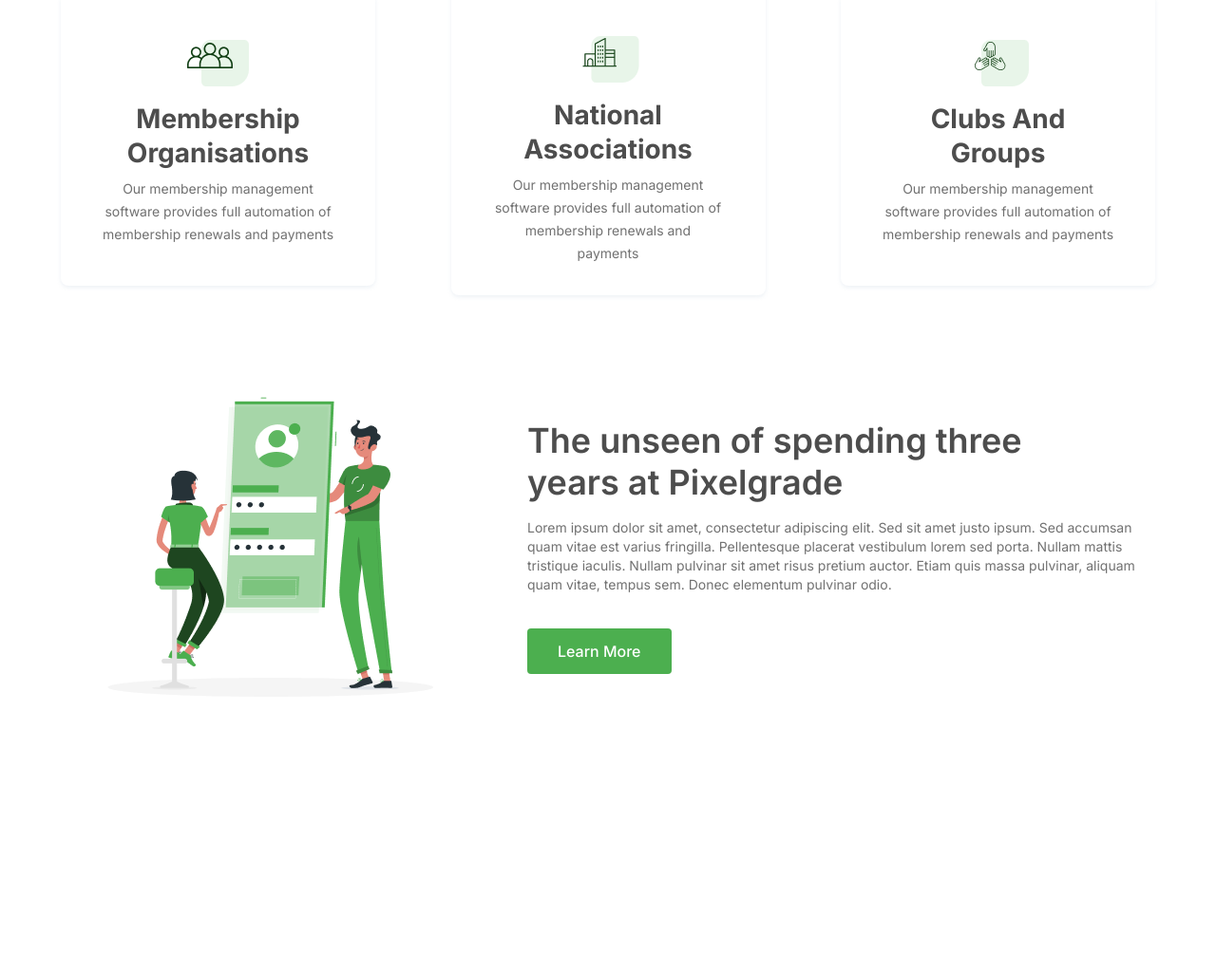
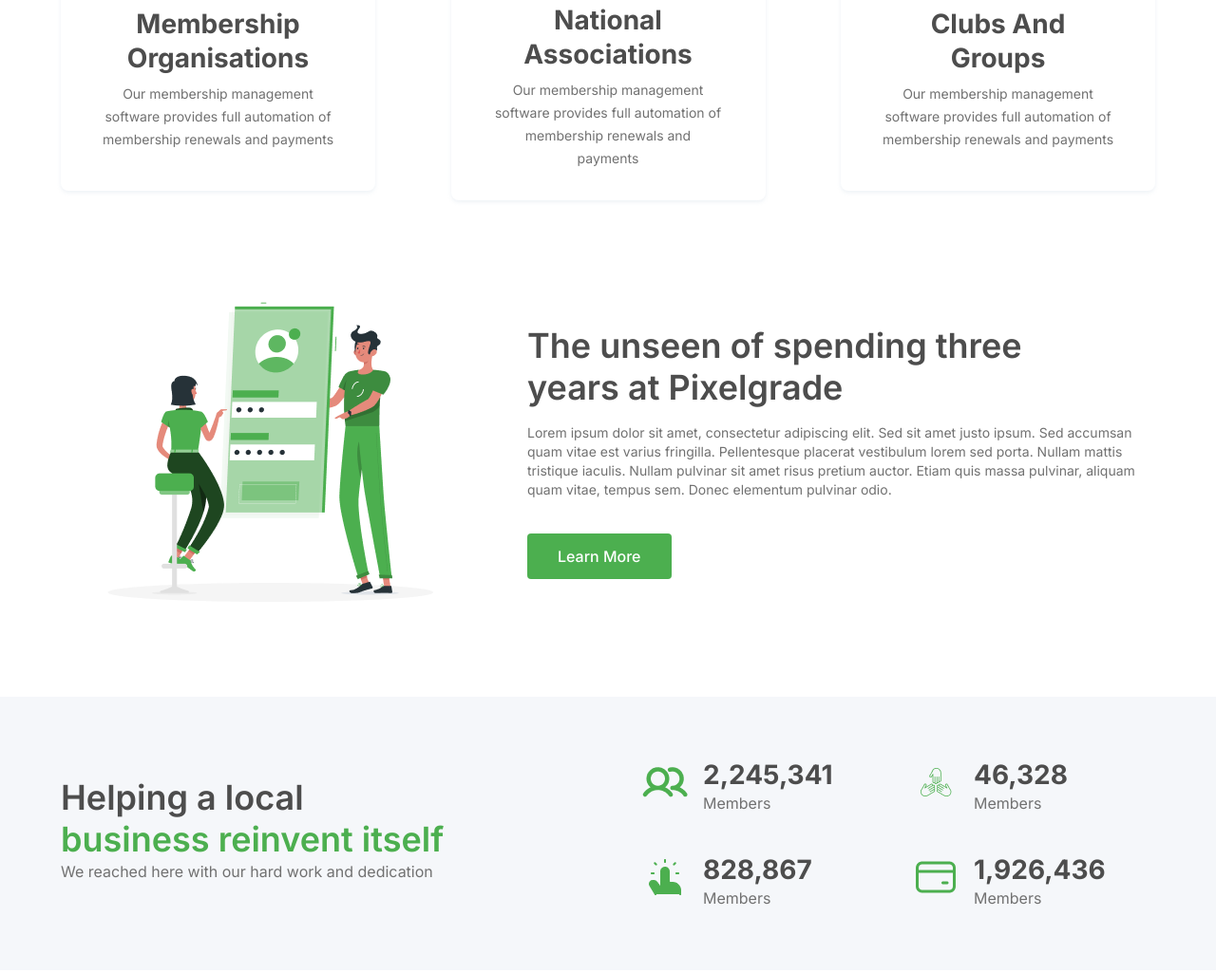
Before and after one commit to Tasin-Hossain/CreativeIt_Figma_ProjectOne, a plain HTML site: page index.html in a window 1280 px wide. Shown: the part 1082-2107 px from the top of the page at 95% size. Before the commit the page ends 1868 px from the top, so only its background shows below. Drawn offline with Linux system fonts and the light colour scheme.

Commit message:
Add Achievments Section

```diff
--- a/index.html
+++ b/index.html
@@ -155,5 +155,60 @@
       </div>
      </section>
     <!-- Unlock Section End-->
+
+    <!-- Achievments Section Start -->
+     <section id="achievments">
+      <div class="container flex align_items_center ">
+        <div class="achievmentsHeading">
+          <h1 class="title">Helping a local <br><span>business reinvent itself</span></h1>
+          <p class="paragraph">We reached here with our hard work and dedication</p>
+        </div>
+        <div class="achievmentsCountsWrapper flex align_items_center">
+          <div class="achievmentsCountsContainer flex">
+            <div class="achievmentsCountsContent flex">
+              <div class="achievmentsCountsIcons">
+                <img src="./assets/achievments Icons/icon1.png" width="48px">
+              </div>
+              <div class="achievmentsCountsNumber">
+                <h1>2,245,341</h1>
+                <p>Members</p>
+              </div>
+            </div>
+
+            <div class="achievmentsCountsContent flex">
+              <div class="achievmentsCountsIcons">
+                <img src="./assets/achievments Icons/icon3.png">
+              </div>
+              <div class="achievmentsCountsNumber">
+                <h1>828,867</h1>
+                <p>Members</p>
+              </div>
+            </div>
+
+            <div class="achievmentsCountsContent flex">
+              <div class="achievmentsCountsIcons">
+                <img src="./assets/achievments Icons/icon4.png">
+              </div>
+              <div class="achievmentsCountsNumber">
+                <h1>46,328</h1>
+                <p>Members</p>
+              </div>
+            </div>
+
+            <div class="achievmentsCountsContent flex">
+              <div class="achievmentsCountsIcons">
+                <img src="./assets/achievments Icons/icon2.png">
+              </div>
+              <div class="achievmentsCountsNumber">
+                <h1>1,926,436</h1>
+                <p>Members</p>
+              </div>
+            </div>
+          </div>
+          </div>
+        </div>
+      </div>
+     </section>
+    <!-- Achievments Section End -->
   </body>
 </html>
--- a/style/style.css
+++ b/style/style.css
@@ -110,6 +110,8 @@ nav {
   width: 100%;
   padding: 30px 0px;
   background-color: var(--bg-color);
+  position: fixed;
+  z-index: 100000;
 }
 .container {
   max-width: 1230px;
@@ -301,6 +303,7 @@ nav {
 /* Unlock Section Start */
 #unlock{
   min-height: 433px;
+  margin-bottom: 48px;
 }
 #unlock .container{
   max-width: 1152px;
@@ -328,3 +331,58 @@ nav {
   margin-bottom: 32px;
 }
 /* Unlock Section End */
+
+/*Achievments Section Start */
+#achievments{
+  background-color: var(--bg-color);
+  margin-bottom: 48px;
+}
+#achievments .container{
+  max-width: 1152px;
+  height: 288px;
+  justify-content: center;
+  gap: 72px;
+
+}
+.achievmentsHeading{
+  width: 540px;
+  height: 120px;
+}
+.achievmentsHeading{
+  font-size: 16px;
+}
+.achievmentsHeading span{
+  color: var(--brand-color);
+}
+.achievmentsCountsWrapper{
+  justify-content: space-between;
+}
+.achievmentsCountsContainer{
+  flex-direction: column;
+  flex-wrap: wrap;
+  row-gap: 40px;
+  column-gap: 30px;
+  width: 540px;
+  height: 160px;
+}
+.achievmentsCountsContent{
+  width: 255px;
+}
+.achievmentsCountsIcons img{
+  padding: 2px 0px;
+}
+.achievmentsCountsNumber h1{
+  font-size: 28px;
+  font-weight: 700;
+  line-height: 36px;
+  padding-left: 16px;
+  color: var(--title-color);
+}
+.achievmentsCountsNumber p{
+  font-size: 16px;
+  padding-left: 16px;
+  line-height: 24px;
+  font-weight: 400;
+  color: var(--p-color);
+}
+/*Achievments Section End */
```
